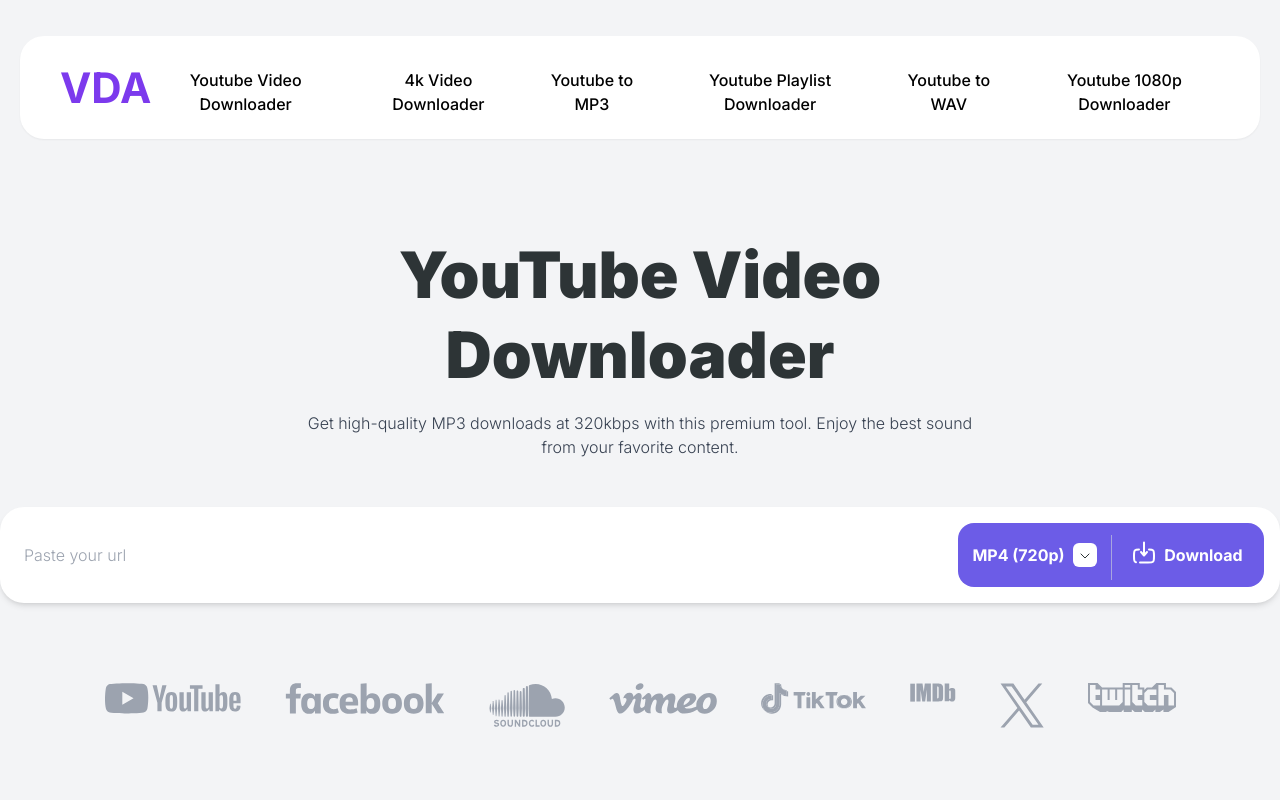
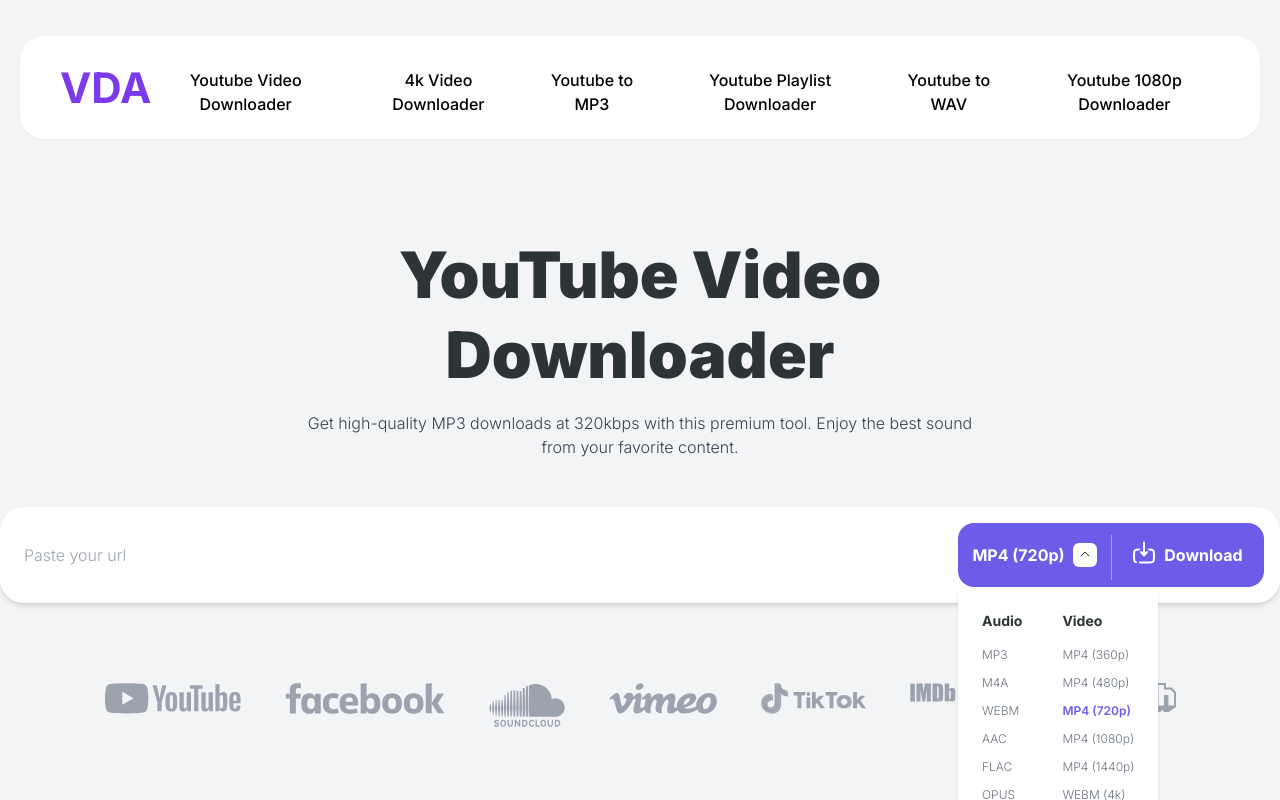
Before and after one commit to kulikov-debug/youtube-download-react-button-template, a Next.js app: page /en in a window 1280 px wide. Both pictures are taken after a click on the button "MP4 (720p)". Shown: the top 800 px of the page. Built offline with nearby package versions, Linux system fonts and the light colour scheme.

Commit message:
updated translations

```diff
--- a/messages/en.json
+++ b/messages/en.json
@@ -5,24 +5,26 @@
     "languages": "Languages"
   },
   "general": {
-    "download": "Download"
+    "download": "Download",
+    "audio": "Audio",
+    "video": "Video"
   },
   "homepage": {
+    "yvd": {
+      "fullname": "Youtube Video Downloader",
       "hero": {
-      "title": "",
+        "title": "YouTube Video Downloader",
         "description": "Get high-quality MP3 downloads at 320kbps with this premium tool. Enjoy the best sound from your favorite content."
       },
       "faqs": {
         "word": "FAQs",
-      "intro": [
+        "intro1": [
           "loader.fo is one of the most popular downloader tools on the internet.",
           "With this tool, you can download and convert videos from almost anywhere on the internet, from YouTube, Twitter, and Facebook to OK.ru, TikTok, and everything in between.",
           "Functionality-wise, it's very straightforward. The user is required to enter the page URL in the 'url' field, choose the format, and click download."
         ],
-      "youtube-video-downloader": {
-        "word": "Youtube Video Downloader",
         "heading": "Experience Buffer-Free Entertainment With YouTube Video Downloader",
-        "intro": [
+        "intro2": [
           "The YouTube Video Downloader promises uninterrupted entertainment and a buffer-free experience for your favorite YouTube content. This user-friendly tool helps you to download videos effortlessly, eliminating the frustration of buffering.",
           "With a simple interface, the downloader makes video downloads a breeze.",
           "One of the key features of this tool is its versatility. You get to choose from a variety of quality options to customize your downloads according to your preferences. Users can watch videos in high resolution without worrying about buffering disruptions.",
@@ -78,7 +80,6 @@
             }
           ]
         }
-      }
       },
       "features": {
         "tag": "Features",
@@ -112,3 +113,4 @@
       }
     }
   }
+}
--- /dev/null
+++ b/src/app/[locale]/(home)/_components/download/data.ts
@@ -0,0 +1,63 @@
+
+
+export const audios = [
+  {
+    label: "MP3",
+    value: "mp3"
+  },
+  {
+    label: "M4A",
+    value: "m4a"
+  },
+  {
+    label: "WEBM",
+    value: "webm"
+  },
+  {
+    label: "AAC",
+    value: "aac"
+  },
+  {
+    label: "FLAC",
+    value: "flac"
+  },
+  {
+    label: "OPUS",
+    value: "opus"
+  },
+  {
+    label: "OGG",
+    value: "ogg"
+  },
+  {
+    label: "WAV",
+    value: "wav"
+  },
+]
+
+export const videos = [
+  {
+    label: "MP4 (360p)",
+    value: "mp4_360"
+  },
+  {
+    label: "MP4 (480p)",
+    value: "mp4_480"
+  },
+  {
+    label: "MP4 (720p)",
+    value: "mp4_720"
+  },
+  {
+    label: "MP4 (1080p)",
+    value: "mp4_1080"
+  },
+  {
+    label: "MP4 (1440p)",
+    value: "mp4_1440"
+  },
+  {
+    label: "WEBM (4k)",
+    value: "webm_4k"
+  }
+]
--- a/src/app/[locale]/(home)/_components/download/index.tsx
+++ b/src/app/[locale]/(home)/_components/download/index.tsx
@@ -1,13 +1,42 @@
 "use client"
 import { DownloadIcon } from "@/app/_client/components/svgs/icons/download"
 import { QualitySelectionIcon } from "@/app/_client/components/svgs/icons/qualitySelect"
+import { useExpansion } from "@/app/_client/libs/hooks/useExpansion"
 import { useTranslations } from "next-intl"
 import { useState } from "react"
+import { audios, videos } from "./data"
 
 
+type Selection = {
+  label: string
+  value: string
+}
+
 export const HomeDownload = () =>{
-  const [] = useState()
   const translate = useTranslations("general")
+  const { isExpanded, handleExpansion } = useExpansion()
+  const [ selectedFormat, setSelectedFormat ] = useState({
+    label: "MP4 (720p)",
+    value: "mp4_720"
+  })
+
+  const handleChangeFormat = (newFormat: Selection) => () =>{
+    setSelectedFormat(newFormat)
+    handleExpansion()
+  }
+
+  const renderSelections = (selections: Selection[]) =>{
+    const mappedSelections = selections.map(selection => (
+      <button
+        className={`block font-light text-xs mb-3 text-gray-500 ${ selection.value===selectedFormat.value && "text-purple_main font-semibold" }`}
+        key={selection.value}
+        onClick={ handleChangeFormat(selection) }>
+        { selection.label }
+      </button>
+    ))
+
+    return mappedSelections
+  }
 
   return (
     <div className="lg:flex lg:bg-white lg:items-center lg:shadow-md lg:rounded-3xl lg:py-4 lg:pr-4 mb-20">
@@ -18,9 +47,12 @@
       </div>
       <div className="relative flex items-center rounded-3xl before:absolute lg:min-w-[306px] lg:max-w-[306px]
         before:w-[1px] before:h-[70%] before:bg-gray-300 before:top-3 before:left-1/2 before:bg-opacity-60">
-        <button className="text-white font-bold bg-purple_main basis-1/2 flex justify-center items-center h-16 rounded-l-2xl gap-x-2 hover:bg-opacity-80">
-          MP4 (720p)
-          <div className="w-6 h-6">
+        <button
+          className="text-white font-bold bg-purple_main basis-1/2 flex justify-center items-center h-16 rounded-l-2xl gap-x-2 hover:bg-opacity-80"
+          onClick={ handleExpansion }
+          aria-expanded={ isExpanded }>
+          {selectedFormat.label}
+          <div className={`w-6 h-6 transition-transform ${ isExpanded && "rotate-180" }`}>
             <QualitySelectionIcon />
           </div>
         </button>
@@ -31,6 +63,20 @@
           </div>
           { translate("download") }
         </button>
+        <div className={`transition-all absolute top-full left-0 bg-white rounded-lg shadow p-6 flex items-start gap-x-10 opacity-0 invisible ${ isExpanded && "!opacity-100 !visible" }`}>
+          <div>
+            <h4 className="text-sm font-bold text-heading_main mb-4">{ translate("audio") }</h4>
+            <div>
+              { renderSelections(audios) }
+            </div>
+          </div>
+          <div>
+            <h4 className="text-sm font-bold text-heading_main mb-4">{ translate("video") }</h4>
+            <div>
+              { renderSelections(videos) }
+            </div>
+          </div>
+        </div>
       </div>
     </div>
   )
--- a/src/app/[locale]/(home)/_components/features/index.tsx
+++ b/src/app/[locale]/(home)/_components/features/index.tsx
@@ -3,7 +3,7 @@
 
 
 export const HomeFeatures = () =>{
-  const translate = useTranslations("homepage.features")
+  const translate = useTranslations("homepage.yvd.features")
 
   const renderFeatures = () =>{
     const mappedFeatures = Array(6)
--- a/src/app/[locale]/(home)/_components/hero/index.tsx
+++ b/src/app/[locale]/(home)/_components/hero/index.tsx
@@ -2,12 +2,12 @@
 
 
 export const HomeHero = () =>{
-  const translate = useTranslations("homepage.hero")
+  const translate = useTranslations("homepage.yvd.hero")
 
   return (
     <div className="pt-24 pb-12 text-center">
       <div className="max-w-2xl mx-auto">
-        <h1 className="text-[51px] lg:text-[64px] font-black text-heading_main leading-tight mb-4">YouTube Video Downloader</h1>
+        <h1 className="text-[51px] lg:text-[64px] font-black text-heading_main leading-tight mb-4">{ translate("title") }</h1>
         <p className="font-light text-xs text-gray-700 lg:text-base">{ translate("description") }</p>
       </div>
     </div>
--- /dev/null
+++ b/src/app/_client/libs/hooks/useExpansion.ts
@@ -0,0 +1,13 @@
+import { useState } from "react"
+
+
+export const useExpansion = () =>{
+  const [ isExpanded, setIsExpanded ] = useState(false)
+
+  const handleExpansion = () => setIsExpanded(prev => !prev)
+
+  return {
+    isExpanded,
+    handleExpansion
+  }
+}
```
Also changed, not shown: src/app/[locale]/(home)/_components/faqs/index.tsx (+39 -39 lines). Lines whose indentation alone changed are shown as unchanged.
